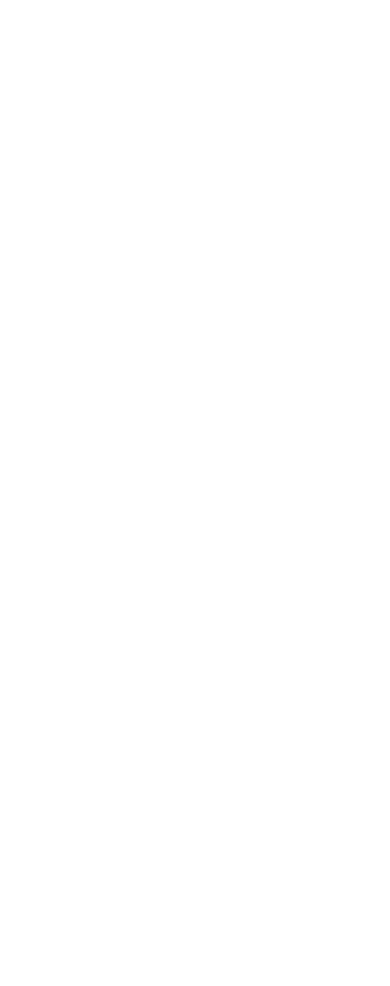
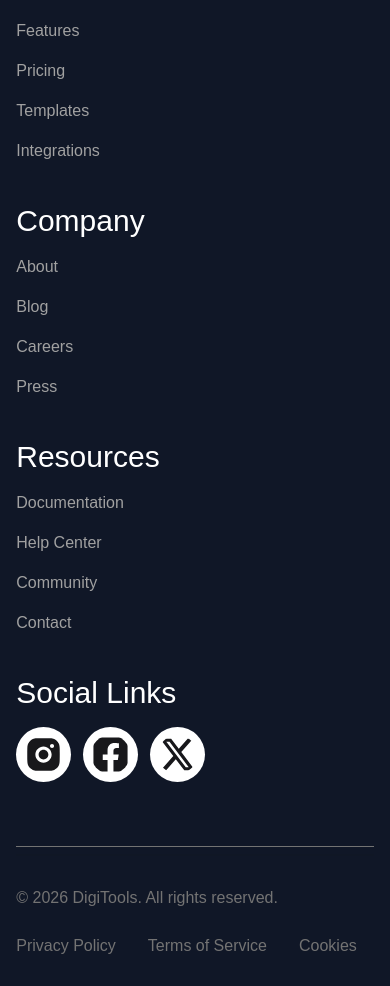
Before and after one commit to takebul/a6-digitools-platform, a React (Vite) app: page / in a window 390 px wide. Shown: the part 9140-10126 px from the top of the page. Before the commit the page ends 8851 px from the top, so only its background shows below. Built offline with nearby package versions, Linux system fonts and the light colour scheme.

Commit message:
Added Footer component

```diff
--- a/package.json
+++ b/package.json
@@ -14,6 +14,7 @@
     "lucide-react": "^1.3.0",
     "react": "^19.2.4",
     "react-dom": "^19.2.4",
+    "react-icons": "^5.6.0",
     "react-toastify": "^11.0.5",
     "tailwindcss": "^4.2.2"
   },
--- a/src/App.jsx
+++ b/src/App.jsx
@@ -9,6 +9,7 @@
 import MainEnd from "./components/Main/MainEnd/MainEnd";
 import MainEndPricing from "./components/Main/MainEnd/MainEndPricing";
 import MainEndWorkflow from "./components/Main/MainEnd/MainEndWorkflow";
+import Footer from "./components/Footer/Footer";
 
 const fetchDigiTools = async () => {
   const res = await fetch("/data.json");
@@ -41,6 +42,7 @@
       <MainEnd />
       <MainEndPricing />
       <MainEndWorkflow />
+      <Footer />
     </>
   );
 }
--- /dev/null
+++ b/src/components/Footer/Footer.jsx
@@ -0,0 +1,95 @@
+import React from "react";
+import { FaFacebookSquare } from "react-icons/fa";
+import { FaXTwitter } from "react-icons/fa6";
+import { RiInstagramFill } from "react-icons/ri";
+
+const Footer = () => {
+  return (
+    <div className="bg-[#101727] pt-20 pb-7">
+      <div className="w-11/12 mx-auto">
+        <div className="grid md:grid-cols-4 gap-y-10 lg:grid-cols-6">
+          <div className="space-y-4 md:col-span-2">
+            <h1 className="text-white text-5xl font-bold">DigiTools</h1>
+            <p className="text-neutral-400">
+              Premium digital tools for creators, <br /> professionals, and
+              businesses. Work smarter <br /> with our suite of powerful tools.
+            </p>
+          </div>
+          <div className="space-y-4">
+            <h1 className="text-white font-light text-3xl">Product</h1>
+            <p className="text-neutral-400">Features</p>
+            <p className="text-neutral-400">Pricing</p>
+            <p className="text-neutral-400">Templates</p>
+            <p className="text-neutral-400">Integrations</p>
+          </div>
+          <div className="space-y-4">
+            <h1 className="text-white font-light text-3xl">Company</h1>
+            <p className="text-neutral-400">About</p>
+            <p className="text-neutral-400">Blog</p>
+            <p className="text-neutral-400">Careers</p>
+            <p className="text-neutral-400">Press</p>
+          </div>
+          <div className="space-y-4">
+            <h1 className="text-white font-light text-3xl">Resources</h1>
+
+            <p className="text-neutral-400">Documentation</p>
+            <p className="text-neutral-400">Help Center</p>
+            <p className="text-neutral-400">Community</p>
+            <p className="text-neutral-400">Contact</p>
+          </div>
+
+          <div className="space-y-4">
+            <h1 className="text-white font-light text-3xl">Social Links</h1>
+            <div className="flex gap-3">
+              <p>
+                <a href="">
+                  <RiInstagramFill
+                    className="bg-white p-2 rounded-full"
+                    size={"55px"}
+                  />
+                </a>
+              </p>
+              <p>
+                <a href="">
+                  <FaFacebookSquare
+                    className="bg-white p-2 rounded-full"
+                    size={"55px"}
+                  />
+                </a>
+              </p>
+              <p>
+                <a href="">
+                  <FaXTwitter
+                    className="bg-white p-2 rounded-full"
+                    size={"55px"}
+                  />
+                </a>
+              </p>
+            </div>
+          </div>
+        </div>
+
+        <hr className="divider text-neutral-500 mt-16 mb-6" />
+
+        <div className="grid gap-y-6 lg:flex justify-between text-neutral-500">
+          <div>
+            <p> &copy; 2026 DigiTools. All rights reserved.</p>
+          </div>
+          <div className="flex lg:flex gap-8">
+            <p>
+              <a href="">Privacy Policy</a>
+            </p>
+            <p>
+              <a href="">Terms of Service</a>
+            </p>
+            <p>
+              <a href="">Cookies</a>
+            </p>
+          </div>
+        </div>
+      </div>
+    </div>
+  );
+};
+
+export default Footer;
```
Also changed, not shown: 1 other file (tests, documents, lock files or other folders).
